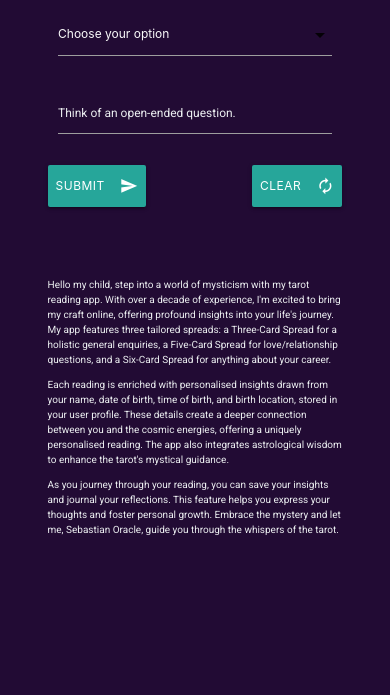
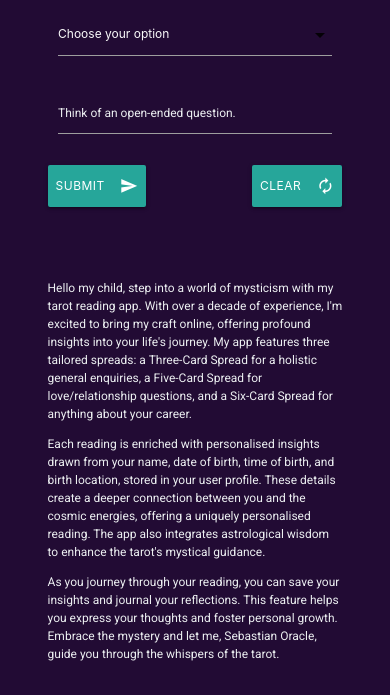
Before and after one commit to Ty-Thetravelguy/sebastian-oracle-tarot, a Flask app: page / in a window 390 px wide. Shown: the part 403-1098 px from the top of the page. Run offline with Flask 3, Linux system fonts and the light colour scheme; data that the repository does not hold is empty; some libraries are stand-ins or nearby versions.

Commit message:
changed p element font size for small screens

```diff
--- a/static/css/style.css
+++ b/static/css/style.css
@@ -201,7 +201,7 @@ h1{
     }
 
     p {
-        font-size: 10px;
+        font-size: 12px;
     }
 
     .card {
```
Also changed, not shown: README.md.
